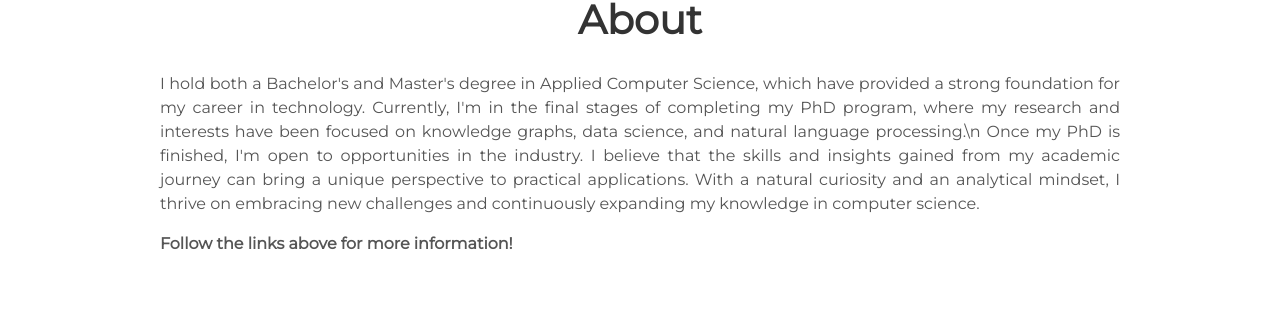
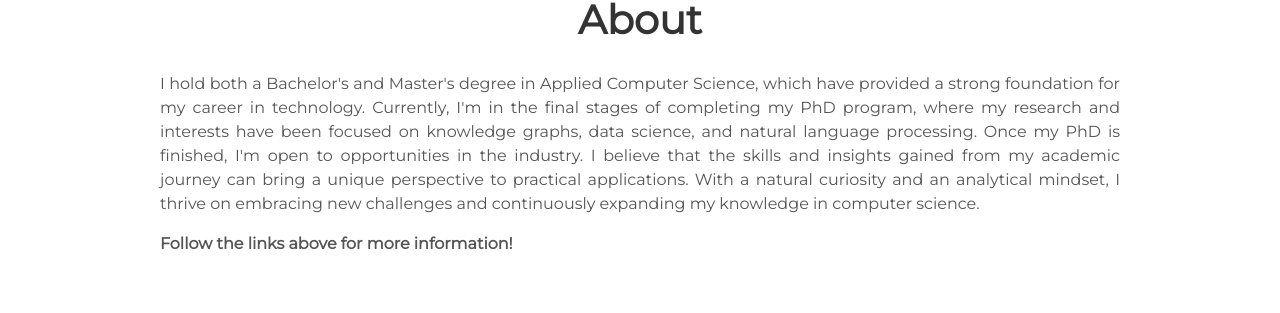
Before and after one commit to leonmartin/leonmartin.github.io, a Jekyll site: the page built from index.html, in a window 1280 px wide. Shown: the part 985-1298 px from the top of the page. Built offline with Jekyll 4.4.1, drawn with Linux system fonts in a browser that asks for light colours.

Commit message:
quicksave

```diff
--- a/_config.yml
+++ b/_config.yml
@@ -4,7 +4,7 @@ description: This page contains links to Leon Martin's professional web appearan
 
 # User settings
 username: Leon Martin
-user_description: I hold both a Bachelor's and Master's degree in Applied Computer Science, which have provided a strong foundation for my career in technology. Currently, I'm in the final stages of completing my PhD program, where my research and interests have been focused on knowledge graphs, data science, and natural language processing.\n Once my PhD is finished, I'm open to opportunities in the industry. I believe that the skills and insights gained from my academic journey can bring a unique perspective to practical applications. With a natural curiosity and an analytical mindset, I thrive on embracing new challenges and continuously expanding my knowledge in computer science.
+user_description: I hold both a Bachelor's and Master's degree in Applied Computer Science, which have provided a strong foundation for my career in technology. Currently, I'm in the final stages of completing my PhD program, where my research and interests have been focused on knowledge graphs, data science, and natural language processing. Once my PhD is finished, I'm open to opportunities in the industry. I believe that the skills and insights gained from my academic journey can bring a unique perspective to practical applications. With a natural curiosity and an analytical mindset, I thrive on embracing new challenges and continuously expanding my knowledge in computer science.
 
 user_title: Research Associate and PhD Candidate @ University of Bamberg
 
```
